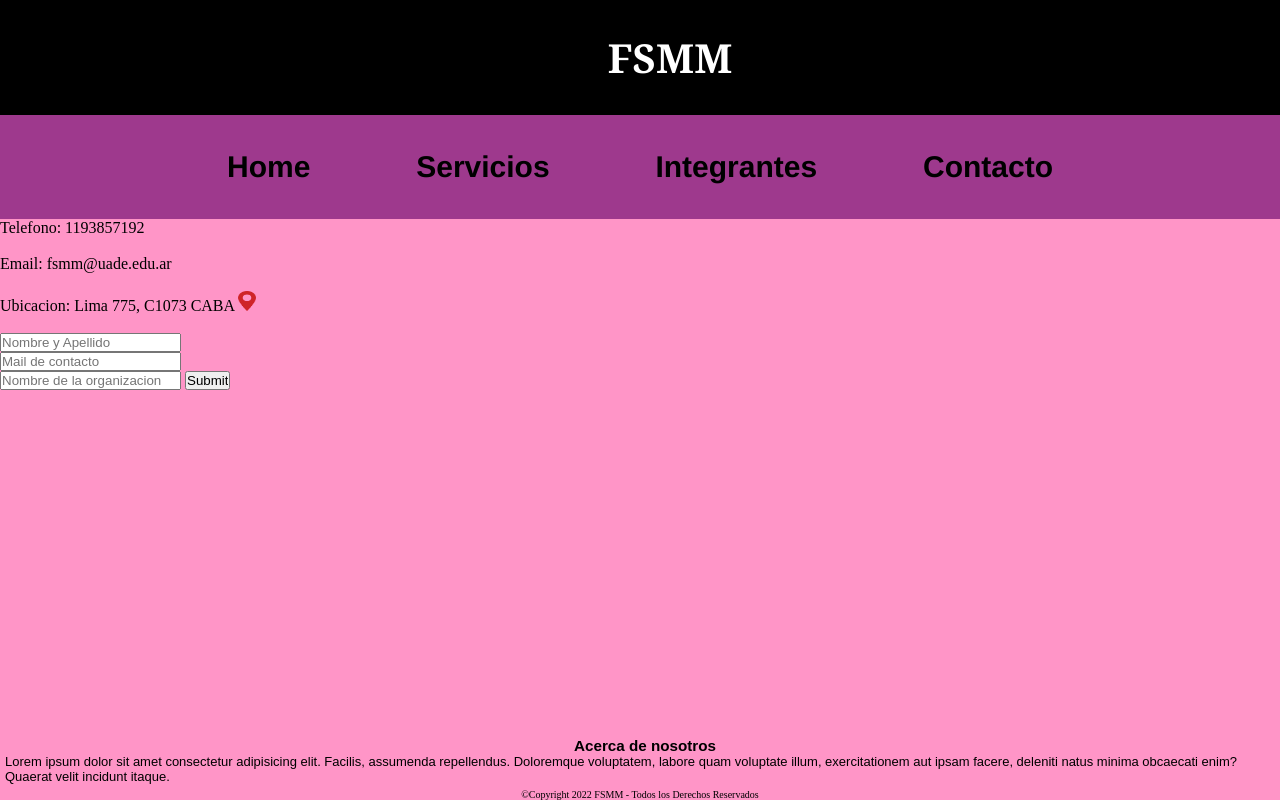
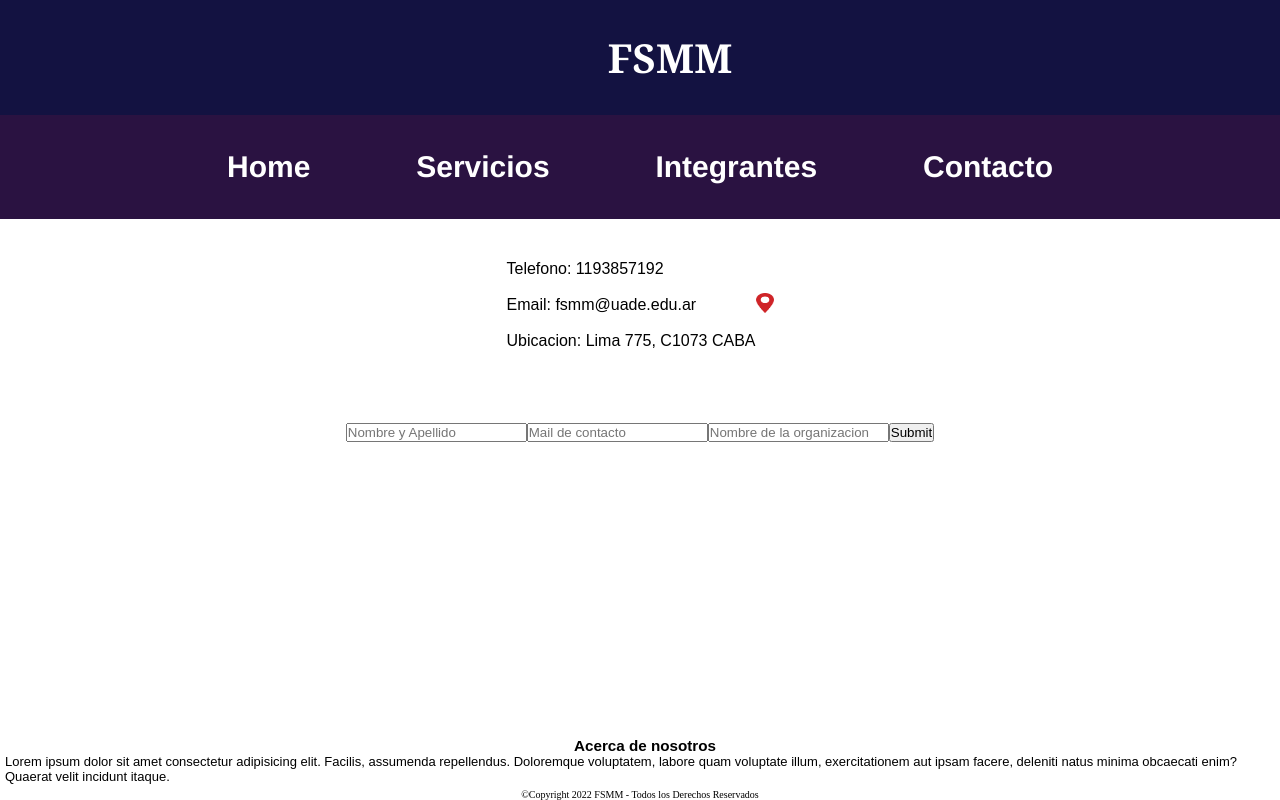
Before and after one commit to MZucche/ProyectoStartupGrupo14, a plain HTML site: page pagina/Contacto.html in a window 1280 px wide. Shown: the top 800 px of the page. Drawn offline with Linux system fonts and the light colour scheme.

Commit message:
Add files via upload

```diff
--- a/estilos/style.css
+++ b/estilos/style.css
@@ -3,7 +3,7 @@ html {
     height: 100%;
 }
 body {
-    background-color: #ff95c7;
+    background-color: #FFFFFF;
     display: flex;
     flex-direction: column;
     min-height: 100%;
@@ -15,7 +15,7 @@ body {
     }
 a {
      text-decoration: none;
-     color: black;
+     color: white;
   }
 a:hover {
     color:red;
@@ -31,7 +31,7 @@ li {
 .headerContainer h1 {
     color: white;
     width: 100%;
-    background-color: black;
+    background-color: #131241;
     font-family: Georgia, 'Times New Roman', Times, serif;
     font-size: 40px;
     display: flex;
@@ -39,7 +39,7 @@ li {
     padding: 30px;
 }
 .headerContainer nav{
-    background-color: #9e398d;
+    background-color: #2A1241;
     width: 100%;
     font-family: 'Franklin Gothic Medium', 'Arial Narrow', Arial, sans-serif;
     font-weight: bolder;
@@ -79,7 +79,7 @@ li {
 /* main integrantes */
 .mainIntegrantes{
     justify-content: center;
-    padding: 2.5%;
+    padding: 1.5%;
     font-family: Arial, Helvetica, sans-serif;
     font-weight: 800;
 }
--- a/pagina/Contacto.html
+++ b/pagina/Contacto.html
@@ -21,7 +21,7 @@
         </nav>
        </div>
     </header>
-    <p>
+    <p class="mainparrafo">
         Telefono: 1193857192<br><br>
         Email: fsmm@uade.edu.ar<br><br>
         Ubicacion: Lima 775, C1073 CABA <a href="https://www.google.com/maps/place/UADE/@-34.6173786,-58.3818095,15z/data=!4m2!3m1!1s0x0:0x1a2dc24cbca665a7?sa=X&ved=2ahUKEwjW3NWG_4X6AhWAvJUCHRG7CJwQ_BJ6BAhbEAU" target="_blank"> <img src="../assets/location.png" alt="Ubicaion" width="18" height="20">
@@ -29,7 +29,7 @@
     </p>
     <br>
     <main class="mainContacto">
-        <form>
+        <form class="mainparrafo">
             <input type="text" placeholder="Nombre y Apellido" id="fname" name="fname"><br>
             <input type="text" placeholder="Mail de contacto" id="lname" name="lname"><br>
             <input type="text" placeholder="Nombre de la organizacion" id="oname" name="oname">
```
Also changed, not shown: pagina/Servicios.html (+1 -1 lines), pagina/marilynV.html (+2 -2 lines), assets/perfilmarilyn.png (added).
